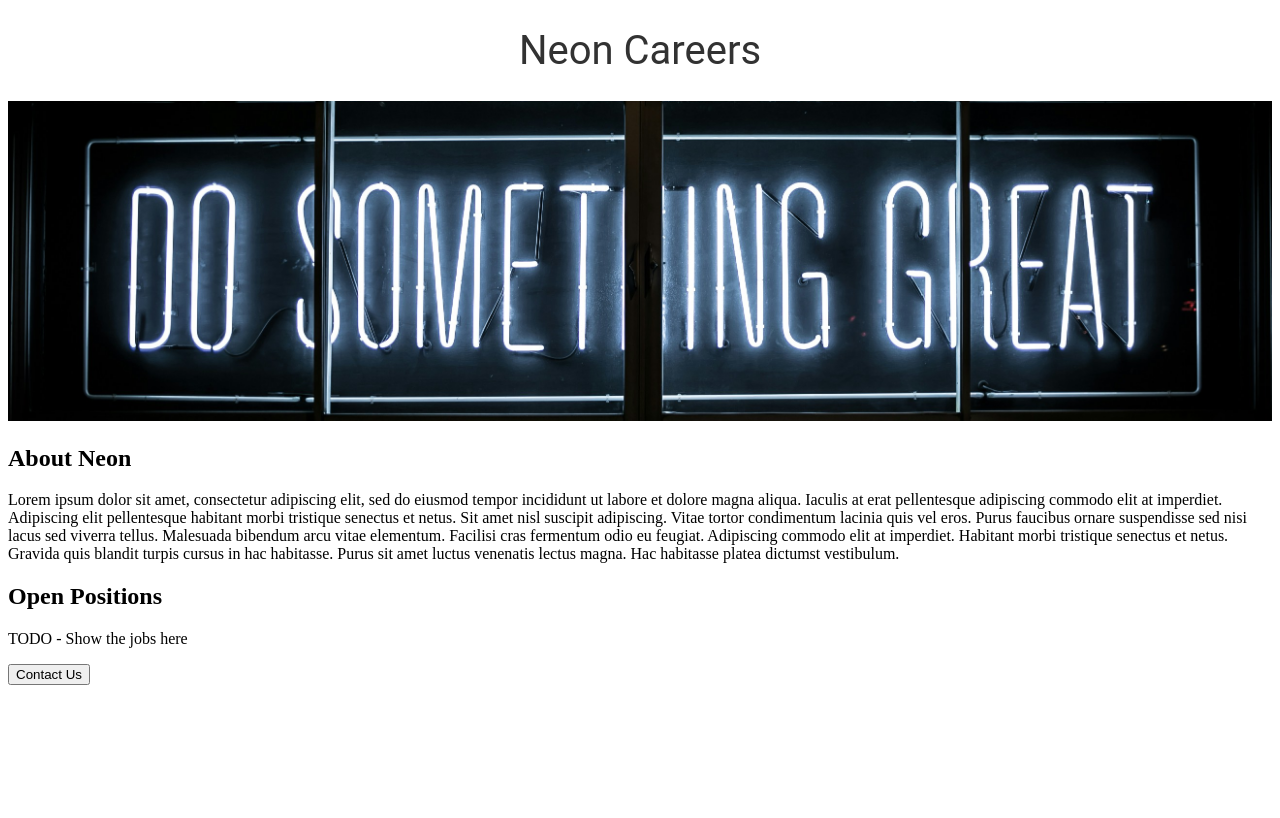
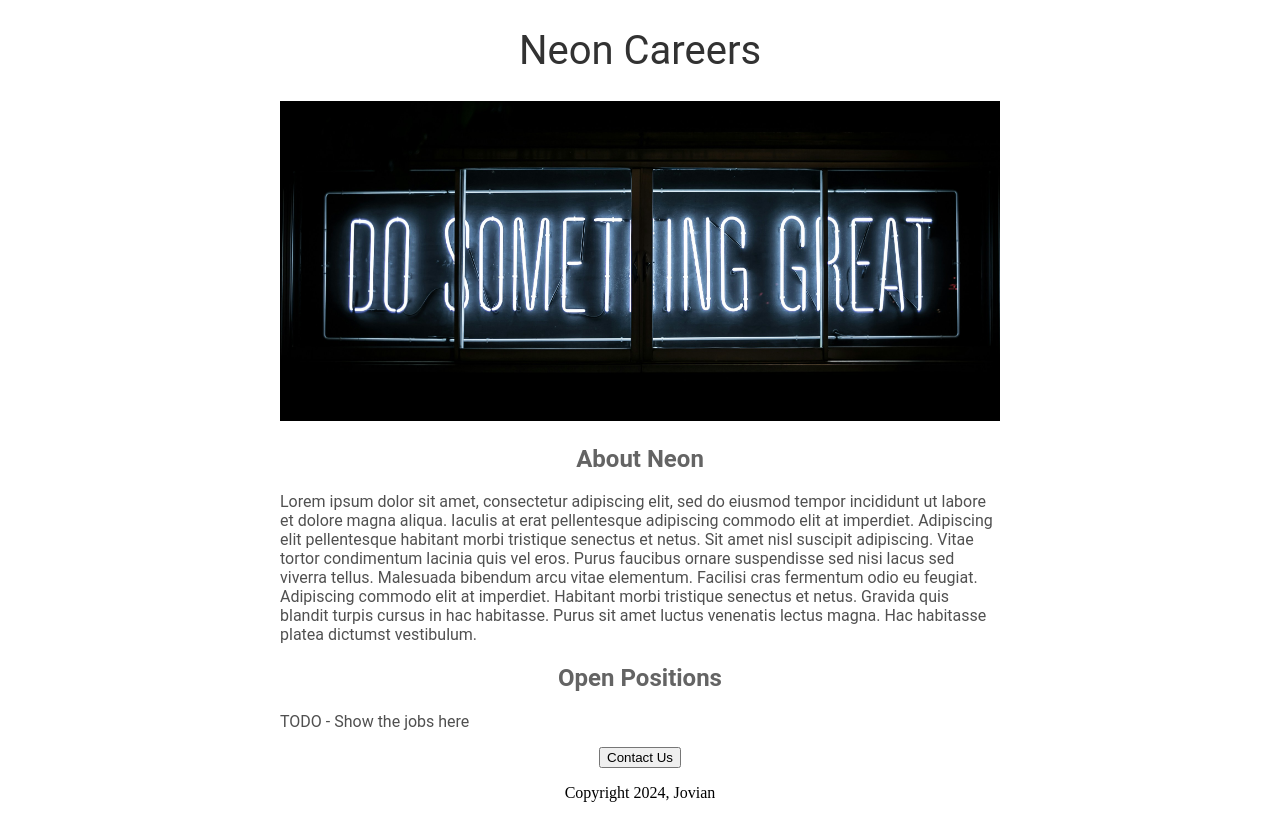
Before and after one commit to alphaket14/jobsite-django, a Flask app: page / in a window 1280 px wide. Before the commit the page ends 685 px from the top, so only its background shows below. Run offline with Flask 3, Linux system fonts and the light colour scheme.

Commit message:
added html and css

```diff
--- a/templates/home.html
+++ b/templates/home.html
@@ -20,18 +20,35 @@
       object-fit: cover;
     }
     h2 {
-      font
+      font-family: Roboto;
+      font-size: 32;
+      color: rgb(100, 100, 100);
+      text-align: center;
+      font: optional;t-weight: normal;
+    }
+    .bodytext {
+      font-family: Roboto;
+      color: rgb(80, 80, 80);
+    }
+    #container {
+      max-width: 720px;
+      margin: 0 auto;
     }
   </style>
 </head>
 <body>
+  <div id="container">
   <h1>Neon Careers</h1>
   <img id="banner" src="https://c12751de-c218-4631-a000-228b7e3d1d4f-00-xuaf80xrruo5.sisko.replit.dev/static/banner.jpg"  >
   <h2>About Neon</h2>
-  <p>Lorem ipsum dolor sit amet, consectetur adipiscing elit, sed do eiusmod tempor incididunt ut labore et dolore magna aliqua. Iaculis at erat pellentesque adipiscing commodo elit at imperdiet. Adipiscing elit pellentesque habitant morbi tristique senectus et netus. Sit amet nisl suscipit adipiscing. Vitae tortor condimentum lacinia quis vel eros. Purus faucibus ornare suspendisse sed nisi lacus sed viverra tellus. Malesuada bibendum arcu vitae elementum. Facilisi cras fermentum odio eu feugiat. Adipiscing commodo elit at imperdiet. Habitant morbi tristique senectus et netus. Gravida quis blandit turpis cursus in hac habitasse. Purus sit amet luctus venenatis lectus magna. Hac habitasse platea dictumst vestibulum.
+  <p class="bodytext">Lorem ipsum dolor sit amet, consectetur adipiscing elit, sed do eiusmod tempor incididunt ut labore et dolore magna aliqua. Iaculis at erat pellentesque adipiscing commodo elit at imperdiet. Adipiscing elit pellentesque habitant morbi tristique senectus et netus. Sit amet nisl suscipit adipiscing. Vitae tortor condimentum lacinia quis vel eros. Purus faucibus ornare suspendisse sed nisi lacus sed viverra tellus. Malesuada bibendum arcu vitae elementum. Facilisi cras fermentum odio eu feugiat. Adipiscing commodo elit at imperdiet. Habitant morbi tristique senectus et netus. Gravida quis blandit turpis cursus in hac habitasse. Purus sit amet luctus venenatis lectus magna. Hac habitasse platea dictumst vestibulum.
 </p>
   <h2>Open Positions</h2>
-  <p>TODO - Show the jobs here</p>
-  <button>Contact Us</button>
+  <p class="bodytext">TODO - Show the jobs here</p>
+    <div style="text-align:center;">
+  <button id="contactbutton">Contact Us</button>
+      <p>Copyright 2024, Jovian</p>
+    </div>
+    </div>
 </body>
 </html>
```
